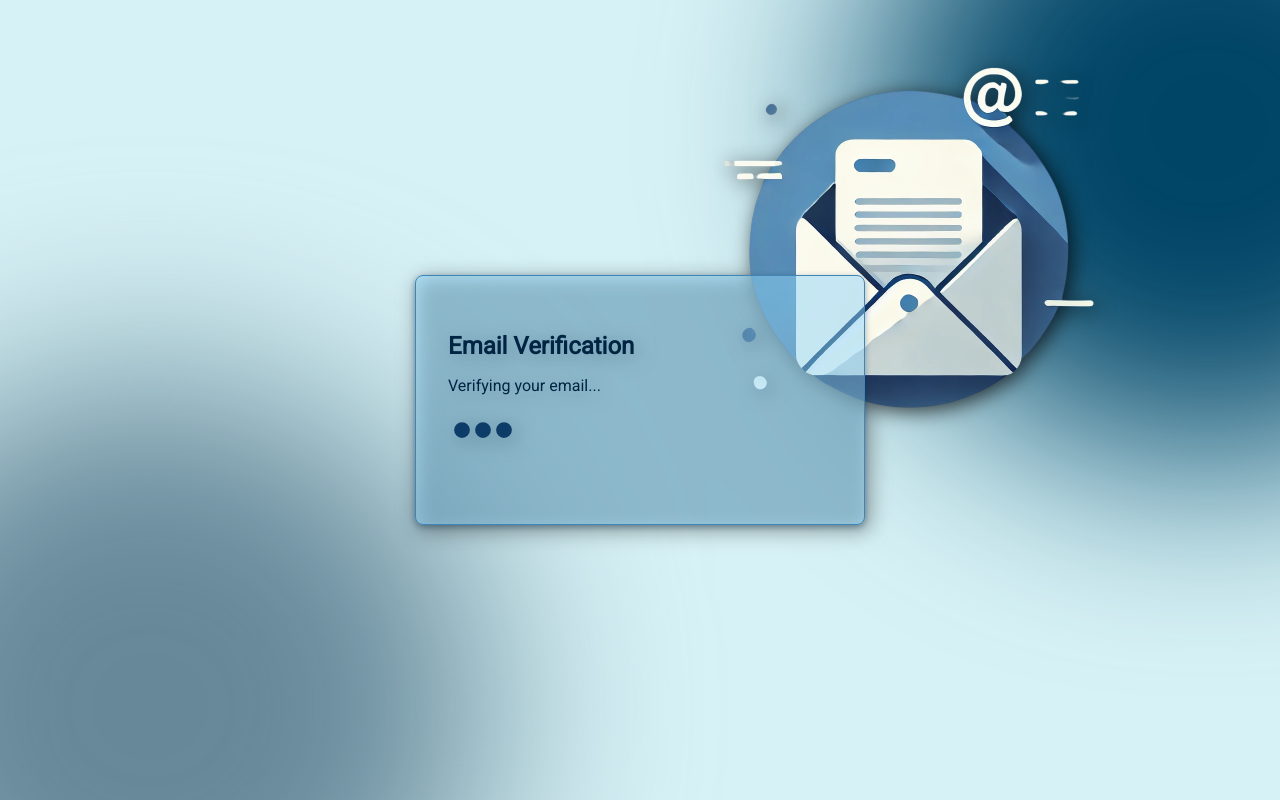
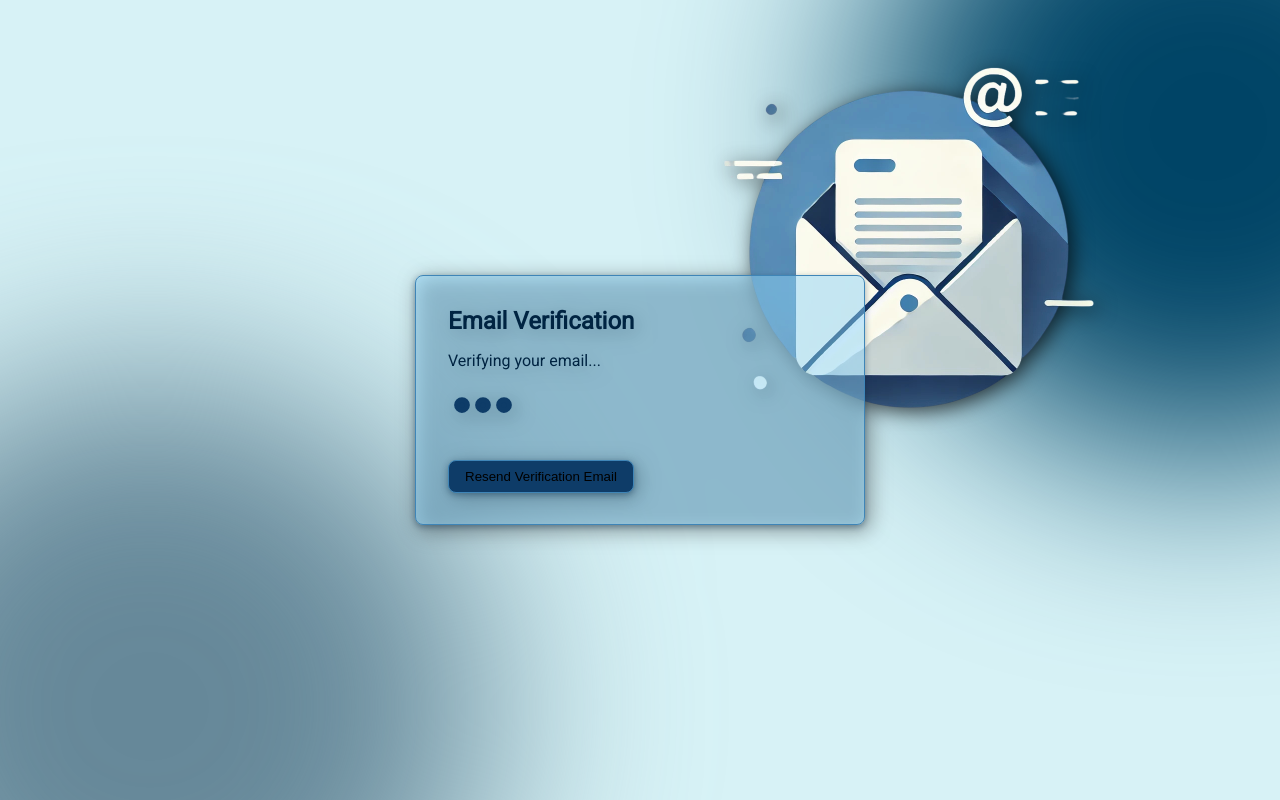
Before and after one commit to Hery8910/Havenova, a Next.js app: page /email/verify-email in a window 1280 px wide. Built offline with nearby package versions, Linux system fonts and the light colour scheme; no server answers.

Commit message:
register

```diff
--- a/src/app/email/verify-email/page.tsx
+++ b/src/app/email/verify-email/page.tsx
@@ -13,17 +13,36 @@ const VerifyEmail = () => {
   const searchParams = useSearchParams();
   const router = useRouter();
   const [message, setMessage] = useState<string>("Verifying your email...");
-  const [status, setStatus] = useState<string | null>(null);
+  const [error, setError] = useState<string | null>(null);
 
   useEffect(() => {
-    const statusParam = searchParams.get("status");
-    const messageParam = searchParams.get("message");
+    const verifyUser = async () => {
+      try {
+        const token = searchParams.get("token");
+        if (!token) {
+          setError("No token provided.");
+          return;
+        }
 
-    if (statusParam) {
-      setStatus(statusParam);
-      setMessage(messageParam || "Verification complete.");
-    }
-  }, [searchParams]);
+        const response = await api.get(`/api/users/verify-email?token=${token}`, {
+          withCredentials: true,
+        });
+
+        const user = response.data;
+        if (user.isVerified) {
+          setUser(user);
+          setMessage("Email successfully verified. Redirecting...");
+          setTimeout(() => router.push("/"), 3000);
+        } else {
+          setError("Email not verified. Please try again.");
+        }
+      } catch (error: any) {
+        setError(error.response?.data?.message || "Verification failed.");
+      }
+    };
+
+    verifyUser();
+  }, [router, searchParams, setUser]);
 
   const handleResendEmail = async () => {
     try {
@@ -49,12 +68,11 @@ const VerifyEmail = () => {
             height={70}
           />
         </div>
-        {status === "error" && (
-          <Button onClick={handleResendEmail}>Resend Verification Email</Button>
-        )}
-        {status === "success" && (
-          <Button onClick={() => router.push("/")}>Go to Dashboard</Button>
-        )}
+        {error && (
+            <Button onClick={handleResendEmail}>
+              Resend Verification Email
+            </Button>
+          )}
       </section>
     </main>
     </Suspense>
```
